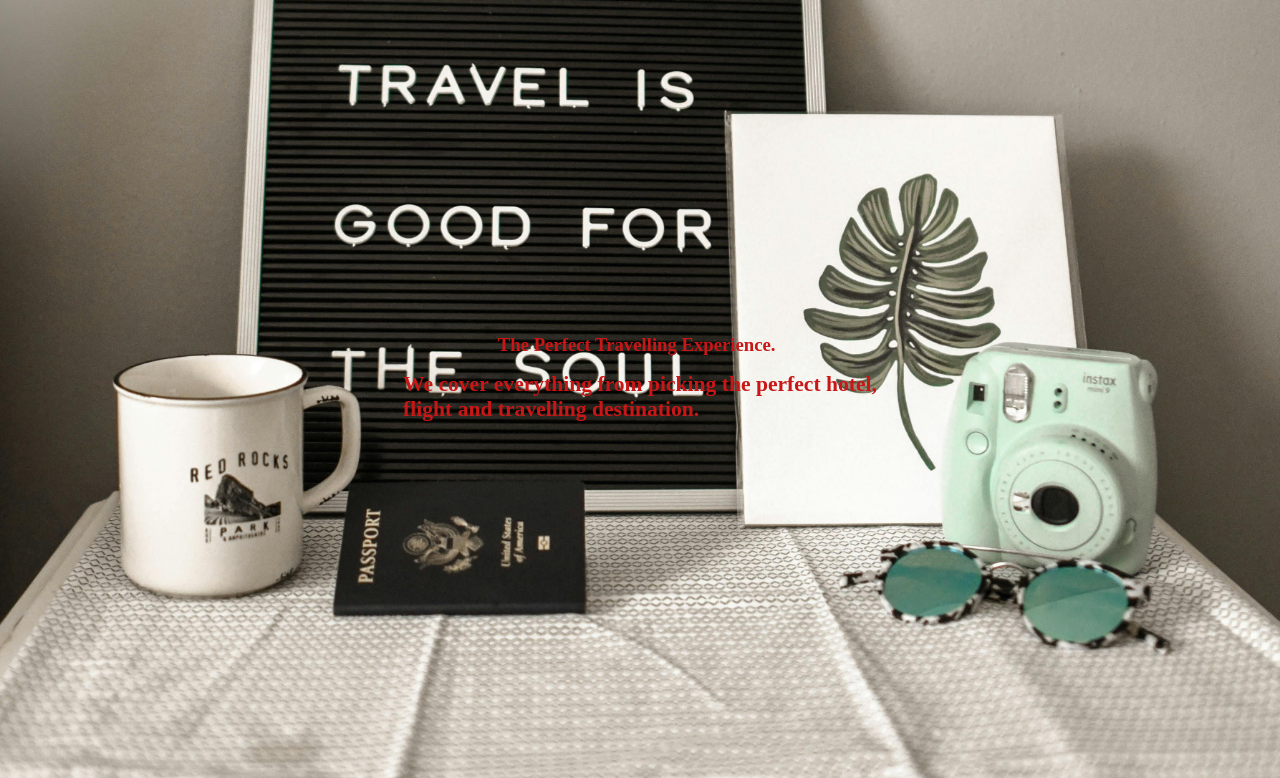
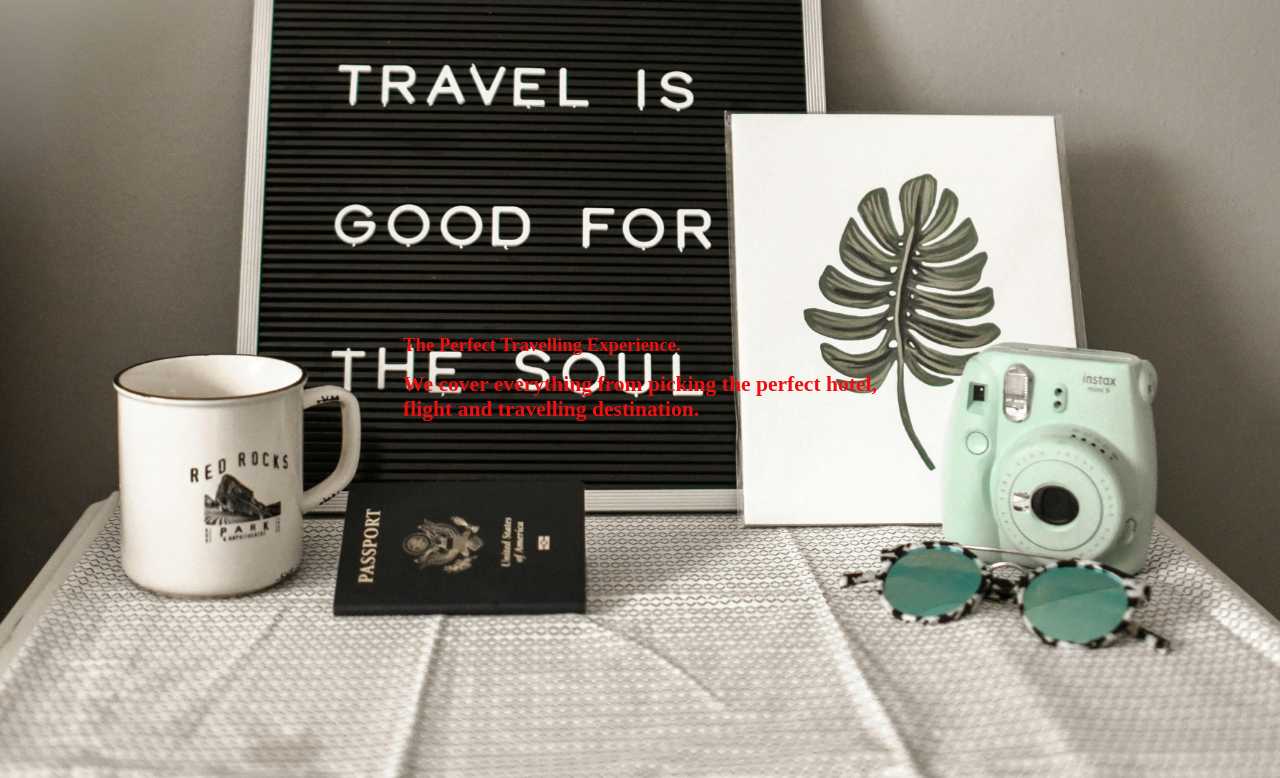
Before and after one commit to sreekanth748644/Travel-Website, a plain HTML site: page index.html in a window 1280 px wide. Shown: the part 822-1600 px from the top of the page. Drawn offline with Linux system fonts and the light colour scheme.

Commit message:
location is redesigned

```diff
--- a/index.html
+++ b/index.html
@@ -26,13 +26,18 @@
     </section>
     <section id="location">
         <header class="locations-head">
+            <div>
                 <h1>The Perfect Travelling Experience.</h1>
                 <br>
                 <br>
+            </div>
+            <div>
                 <h3>
                     We cover everything from picking the perfect hotel, <br>
                     flight and travelling destination.
                 </h3>
+            </div>
+
         </header>
     </section>
 
--- a/style.css
+++ b/style.css
@@ -93,11 +93,11 @@ nav {
  background: url(/images/pexels-element5-1051073.jpg);
   background-size: cover;
   background-position:bottom;
+  color: rgb(237, 16, 16);
+}
+
+#location{
   display: flex;
   justify-content: center;
   align-items: center;
-  color: rgb(201, 23, 23);
 }
-#location h1{
-  margin-left: 20%;
-}
```
Lines whose indentation alone changed are shown as unchanged.
